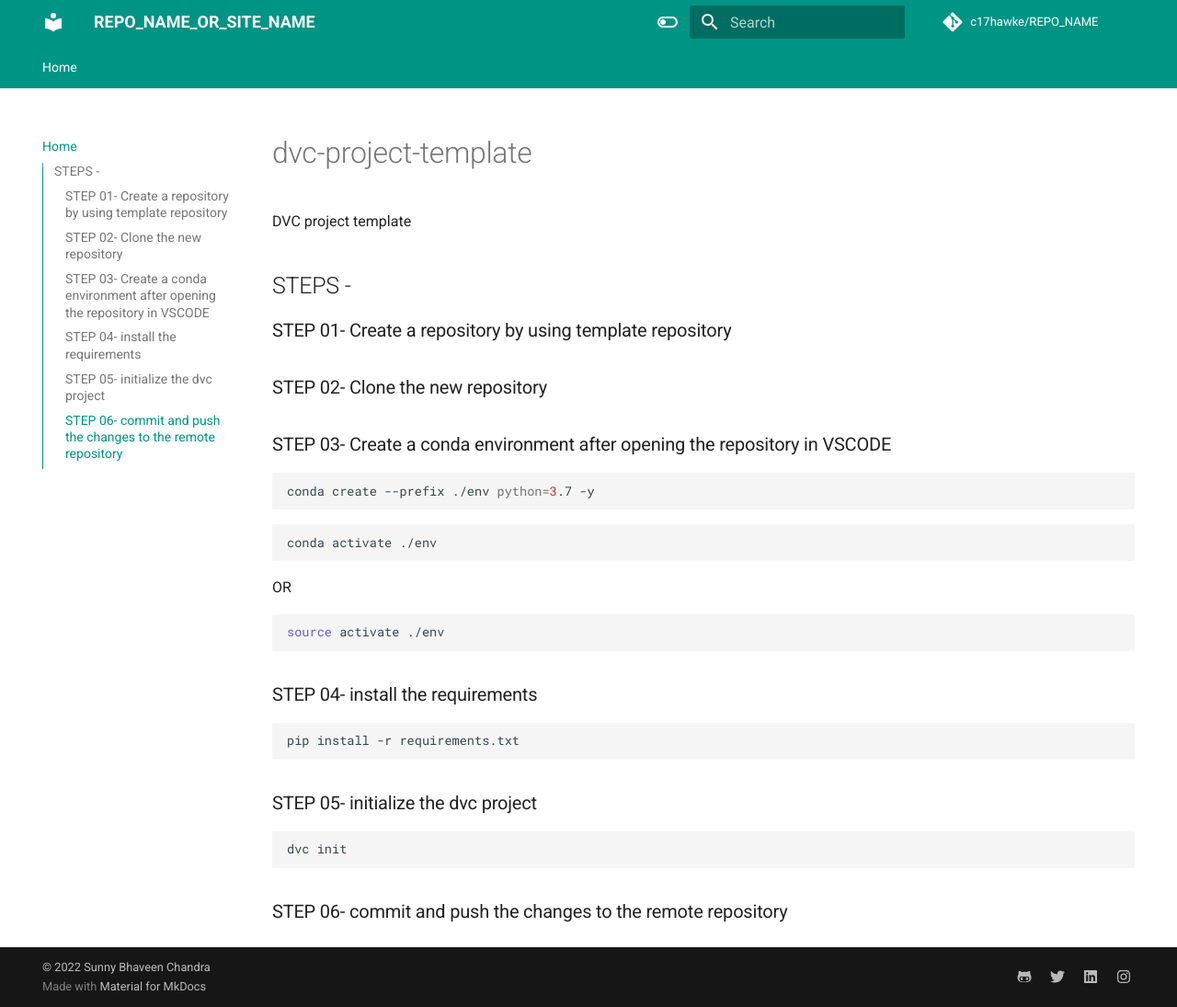
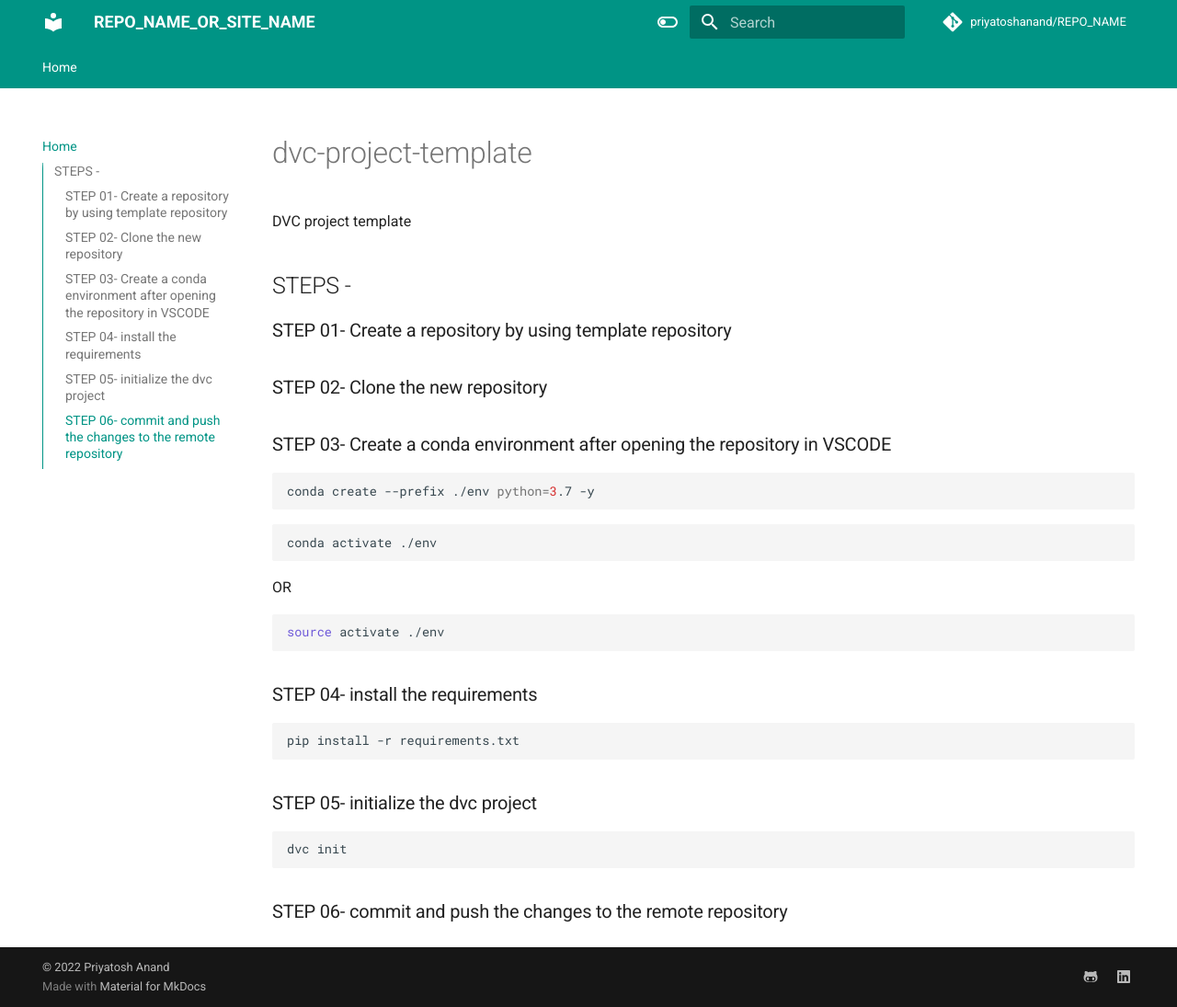
Before and after one commit to priyatoshanand/DVC_NLP_Project_Template, an MkDocs documentation site: the page built from docs/index.md, in a window 1280 px wide and 1095 px high. Shown: the whole window at 92% size. Built offline with MkDocs 1.6.1 and Material for MkDocs 9.7.7, drawn with Linux system fonts in a browser that asks for light colours; comment, search, counter and statistics services are not loaded.

Commit message:
updated mkdocs yaml

```diff
--- a/mkdocs.yml
+++ b/mkdocs.yml
@@ -4,13 +4,13 @@ site_name: REPO_NAME_OR_SITE_NAME
 nav:
   - Home: index.md
 
-site_author: Sunny Bhaveen Chandra
+site_author: Priyatosh Anand
 site_description: >-
   DESCRIPTION
 
 # Repository
-repo_name: c17hawke/REPO_NAME
-repo_url: https://github.com/c17hawke/REPO_NAME
+repo_name: priyatoshanand/REPO_NAME
+repo_url: https://github.com/priyatoshanand/REPO_NAME
 
 # Configuration
 theme:
@@ -39,13 +39,9 @@ theme:
 extra:
   social:
     - icon: fontawesome/brands/github-alt
-      link: https://github.com/c17hawke
-    - icon: fontawesome/brands/twitter
-      link: https://twitter.com/c17hawke
+      link: https://github.com/priyatoshanand
     - icon: fontawesome/brands/linkedin
-      link: https://linkedin.com/in/c17hawke
-    - icon: fontawesome/brands/instagram
-      link: https://www.instagram.com/c17hawke/
+      link: https://www.linkedin.com/in/priyatosh-anand-2a969810b/
 
 extra_javascript:
   - javascripts/mathjax.js
@@ -70,4 +66,4 @@ plugins:
   - search
 
 copyright: |
-  &copy; 2022 <a href="https://github.com/c17hawke"  target="_blank" rel="noopener">Sunny Bhaveen Chandra</a>
+  &copy; 2022 <a href="https://github.com/priyatoshanand"  target="_blank" rel="noopener">Priyatosh Anand</a>
```
